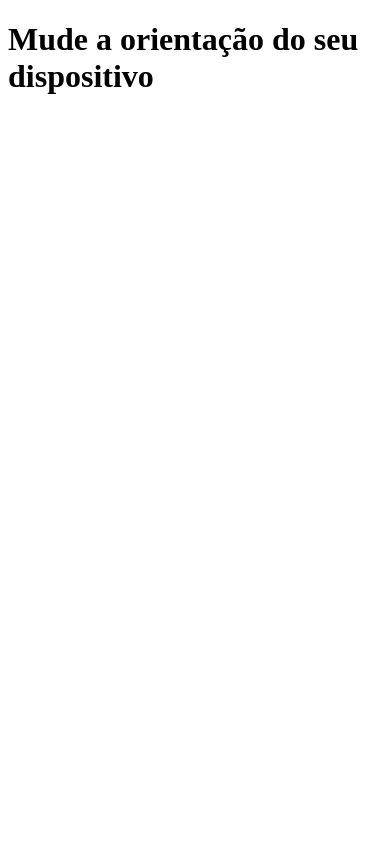
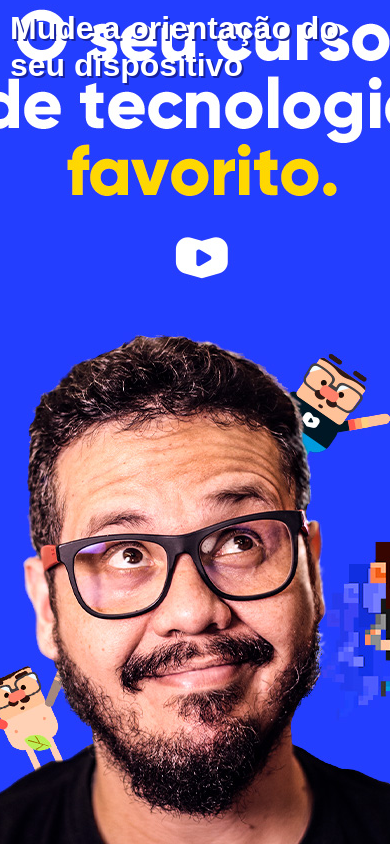
Before and after one commit to diogoluc30/html-css, a plain HTML site: page exercícios/ex026/mq002/index.html in a window 390 px wide. Drawn offline with Linux system fonts and the light colour scheme.

Commit message:
ex002 media query

```diff
--- a/exercícios/ex026/mq002/estilos/paisagem.css
+++ b/exercícios/ex026/mq002/estilos/paisagem.css
@@ -1,3 +1,8 @@
 @charset "UTF-8";
 
 /* aparelho deitado (landscape) */
+
+body {
+    background: url(../imagens/cev-landscape.jpg);
+    background-position: left bottom;
+}
--- a/exercícios/ex026/mq002/estilos/retrato.css
+++ b/exercícios/ex026/mq002/estilos/retrato.css
@@ -1,3 +1,8 @@
 @charset "UTF-8";
 
 /* aparelho em pé (portrait) */
+
+body {
+     background: url(../imagens/cev-portrait.jpg);
+     background-position: center bottom;
+}
--- a/exercícios/ex026/mq002/estilos/style.css
+++ b/exercícios/ex026/mq002/estilos/style.css
@@ -1,3 +1,23 @@
 @charset "UTF-8";
 
 /* configurações gerais */
+
+* {
+    margin: 0px;
+    padding: 0px;
+    font-family: Arial, Helvetica, sans-serif;
+}
+
+html, body {
+    width: 100vw;
+    height: 100vh;
+    background-color: #2333eff0;
+    background-size: contain;
+    background-repeat: no-repeat;
+}
+
+h1 {
+    color: white;
+    text-shadow: 2px 2px 0px #15209cf0;
+    padding: 10px;
+}
```
